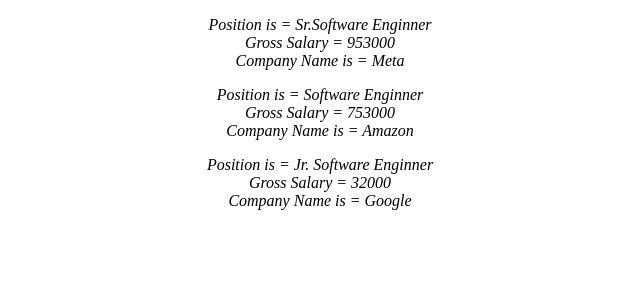
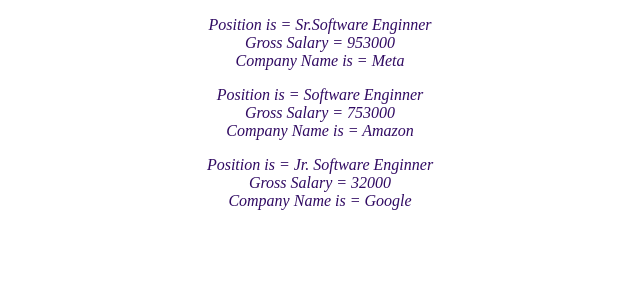
Before and after one commit to sakilanasrinsetu/my-app, a React (Create React App) app: page / in a window 1280 px wide. Shown: the top 300 px of the page, without its empty margins (320-960 px from the left). Built offline with nearby package versions, Linux system fonts and the light colour scheme.

Commit message:
css file name rename and call

```diff
--- a/src/App.js
+++ b/src/App.js
@@ -1,8 +1,9 @@
-import './App.css';
+// import './App.css';
+import style from "./App.module.css";
 
 function App() {
   return (
-    <div className="App">
+    <div className={style.App}>
       <Job salary={953000} position="Sr.Software Enginner" company="Meta"/>
       <Job salary={753000} position="Software Enginner" company="Amazon"/>
       <Job salary={32000} position="Jr. Software Enginner" company="Google"/>
@@ -12,7 +13,7 @@ function App() {
 
 const Job = (props) =>{
   return (
-    <p><i>Position is = {props.position} <br /> Gross Salary = {props.salary}
+    <p className={style.Name}><i>Position is = {props.position} <br /> Gross Salary = {props.salary}
     <br/> Company Name is = {props.company}
     </i></p>
   )
--- a/src/App.css
+++ b/src/App.module.css
@@ -36,3 +36,8 @@
     transform: rotate(360deg);
   }
 }
+
+.Name{
+  color: #310b63;
+
+}
```
